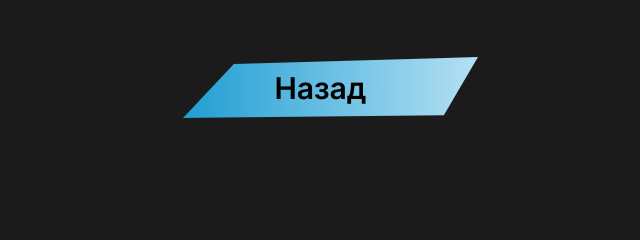
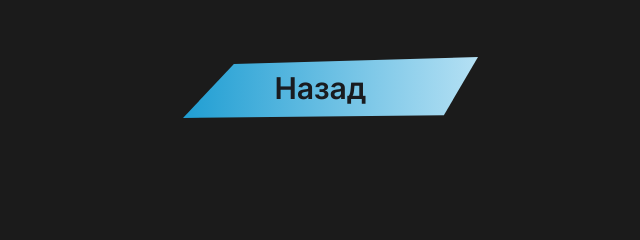
Before and after one commit to VladyslavDykyi/izrael-auto, a website: page #src/page-404.html in a window 1280 px wide. Shown: the part 482-722 px from the top of the page, 310-950 px from the left. Drawn offline with nearby package versions, Linux system fonts and the light colour scheme; files that its build step writes are made by us from their sources; files whose address does not match are found by name; a web font is replaced by a local one.

Commit message:
page-404

```diff
--- a/#src/scss/pages/page-404.scss
+++ b/#src/scss/pages/page-404.scss
@@ -70,7 +70,7 @@
 			top: 13px;
 			font-size: 30px;
 			line-height: 36px;
-			color: #000000;
+			color: $black;
 		}
 	}
 }
```
Also changed, not shown: dist/css/pages/page-404.css, dist/css/pages/page-404.min.css.
